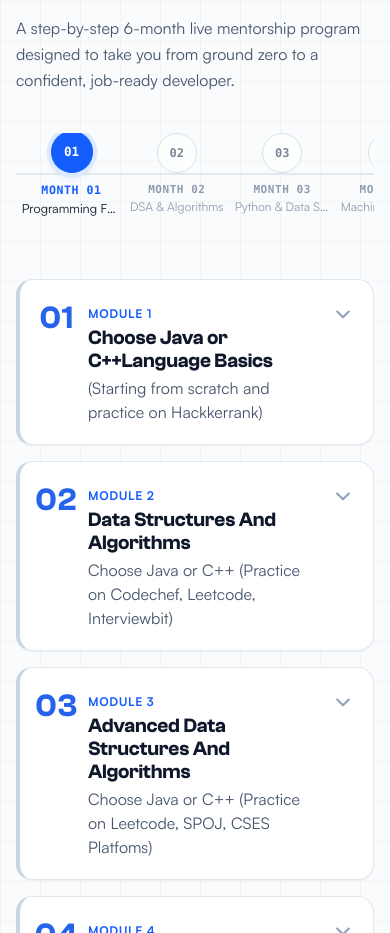
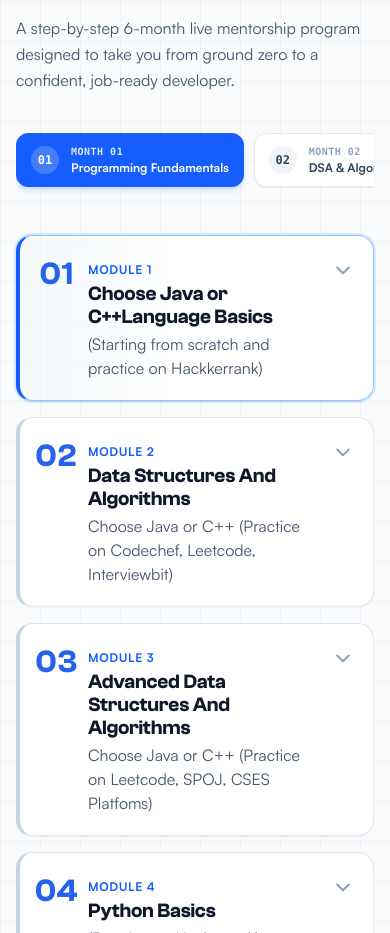
Before and after one commit to JayantOlhyan/Coding-Club-Redesign, a Next.js app: page / in a window 390 px wide. Shown: the part 8821-9754 px from the top of the page. Built offline with nearby package versions, Linux system fonts and the light colour scheme.

Commit message:
feat(curriculum): enhance month filtering indicator and active module highlighting

```diff
--- a/components/Curriculum.tsx
+++ b/components/Curriculum.tsx
@@ -47,15 +47,18 @@ export function Curriculum() {
           </div>
         </ScrollReveal>
 
-        {/* 6-Month Timeline Progress Bar */}
+        {/* 6-Month Timeline Progress Bar (Responsive Mobile & Desktop) */}
         <ScrollReveal direction="up" delay={100}>
-          <div className="mb-12 overflow-x-auto pb-4 no-scrollbar max-w-full">
-            <div className="flex items-center min-w-[640px] justify-between relative px-2">
-              {/* Connecting line */}
-              <div className="absolute top-1/2 left-0 right-0 h-[2px] bg-slate-200 -translate-y-1/2 z-0" />
+          <div className="mb-10 w-full">
+            {/* Desktop Timeline (md+) */}
+            <div className="hidden md:block relative px-4 py-6 rounded-2xl bg-white border border-slate-200/90 shadow-sm metallic-panel">
+              <div className="flex items-center justify-between relative z-10">
+                {/* Background Connecting Line */}
+                <div className="absolute top-5 left-8 right-8 h-[3px] bg-slate-200 -translate-y-1/2 z-0" />
+                {/* Active Progress Fill */}
                 <div
-                className="absolute top-1/2 left-0 h-[2px] bg-blue-600 -translate-y-1/2 z-0 transition-all duration-300"
-                style={{ width: `${(activeMonthIdx / (JOURNEY_MONTHS.length - 1)) * 100}%` }}
+                  className="absolute top-5 left-8 h-[3px] bg-blue-600 -translate-y-1/2 z-0 transition-all duration-500 ease-out"
+                  style={{ width: `calc(${activeMonthIdx} * (100% - 4rem) / ${JOURNEY_MONTHS.length - 1})` }}
                 />
 
                 {JOURNEY_MONTHS.map((item, idx) => {
@@ -64,30 +67,65 @@ export function Curriculum() {
                     <button
                       key={item.month}
                       onClick={() => setActiveMonthIdx(idx)}
-                    className={`relative z-10 flex flex-col items-center gap-2 group cursor-pointer transition-all duration-200 ${
-                      isActive ? "scale-105" : "opacity-70 hover:opacity-100"
+                      className={`relative z-10 flex flex-col items-center gap-2.5 group cursor-pointer transition-all duration-300 ${
+                        isActive ? "scale-105" : "opacity-75 hover:opacity-100"
                       }`}
                     >
                       <div
-                      className={`w-10 h-10 rounded-full flex items-center justify-center font-mono text-xs font-bold transition-all duration-200 border ${
+                        className={`w-10 h-10 rounded-full flex items-center justify-center font-mono text-xs font-bold transition-all duration-300 border ${
                           isActive
-                          ? "bg-blue-600 text-white border-blue-600 shadow-md shadow-blue-500/25 ring-4 ring-blue-100"
-                          : "bg-white text-slate-600 border-slate-300 group-hover:border-blue-400"
+                            ? "bg-blue-600 text-white border-blue-600 shadow-md shadow-blue-500/30 ring-4 ring-blue-100"
+                            : "bg-white text-slate-700 border-slate-300 group-hover:border-blue-400 group-hover:shadow-xs"
                         }`}
                       >
                         0{idx + 1}
                       </div>
                       <div className="text-center">
-                      <span className={`block text-[11px] font-mono font-semibold tracking-wider ${isActive ? "text-blue-600" : "text-slate-500"}`}>
+                        <span className={`block text-[11px] font-mono font-semibold tracking-wider ${isActive ? "text-blue-600" : "text-slate-400"}`}>
                           {item.month}
                         </span>
-                      <span className={`block text-xs font-medium max-w-[95px] truncate ${isActive ? "text-slate-900" : "text-slate-500"}`}>
+                        <span className={`block text-xs md:text-sm font-semibold whitespace-nowrap mt-0.5 ${isActive ? "text-slate-900" : "text-slate-600"}`}>
                           {item.title}
                         </span>
                       </div>
                     </button>
                   );
                 })}
+              </div>
+            </div>
+
+            {/* Mobile Touch Swipeable Pill Bar (<md) */}
+            <div className="block md:hidden">
+              <div className="flex items-center gap-2.5 overflow-x-auto pb-2 px-1 no-scrollbar snap-x touch-pan-x">
+                {JOURNEY_MONTHS.map((item, idx) => {
+                  const isActive = idx === activeMonthIdx;
+                  return (
+                    <button
+                      key={item.month}
+                      onClick={() => setActiveMonthIdx(idx)}
+                      className={`snap-start shrink-0 px-3.5 py-2.5 rounded-xl border text-left flex items-center gap-3 transition-all duration-200 cursor-pointer ${
+                        isActive
+                          ? "bg-blue-600 text-white border-blue-600 shadow-md shadow-blue-500/20"
+                          : "bg-white text-slate-700 border-slate-200/90 hover:border-slate-300 shadow-2xs"
+                      }`}
+                    >
+                      <span className={`w-7 h-7 rounded-full flex items-center justify-center font-mono text-xs font-bold ${
+                        isActive ? "bg-white/20 text-white" : "bg-slate-100 text-slate-700"
+                      }`}>
+                        0{idx + 1}
+                      </span>
+                      <div>
+                        <span className={`block text-[10px] font-mono tracking-wider font-semibold ${isActive ? "text-blue-100" : "text-slate-400"}`}>
+                          {item.month}
+                        </span>
+                        <span className="block text-xs font-semibold whitespace-nowrap">
+                          {item.title}
+                        </span>
+                      </div>
+                    </button>
+                  );
+                })}
+              </div>
             </div>
           </div>
         </ScrollReveal>
@@ -99,11 +137,16 @@ export function Curriculum() {
             const hTitle = getBlock<HeadingBlock>(m.headings[1]);
             const hSub = getBlock<HeadingBlock>(m.headings[2]);
             const desc = getBlock<ParagraphBlock>(m.description);
+            const isBelongingToActiveMonth = JOURNEY_MONTHS[activeMonthIdx]?.modules.includes(m.number);
 
             return (
               <ScrollReveal key={m.number} direction="up" delay={100 + m.number * 40}>
                 <details
-                  className="group rounded-2xl border border-slate-200 border-l-4 border-l-slate-300 group-open:border-l-blue-600 bg-white overflow-hidden shadow-xs hover:shadow-md transition-all duration-200"
+                  className={`group rounded-2xl border transition-all duration-300 overflow-hidden shadow-xs hover:shadow-md ${
+                    isBelongingToActiveMonth
+                      ? "border-blue-300 border-l-4 border-l-blue-600 bg-gradient-to-r from-blue-50/40 via-white to-white ring-2 ring-blue-500/15"
+                      : "border-slate-200 border-l-4 border-l-slate-300 group-open:border-l-blue-600 bg-white"
+                  }`}
                 >
                   <summary className="flex items-start justify-between p-5 md:p-6 cursor-pointer list-none [&::-webkit-details-marker]:hidden select-none focus-visible:outline-none focus-visible:ring-2 focus-visible:ring-blue-600 gap-4 sm:gap-6">
                     <div className="flex items-start gap-4 sm:gap-6 text-left">
```
Lines whose indentation alone changed are shown as unchanged.
